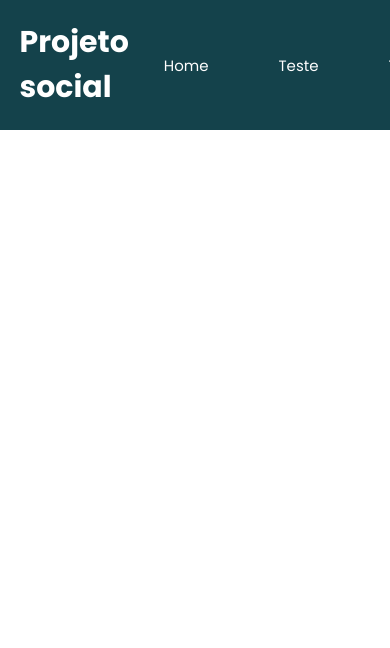
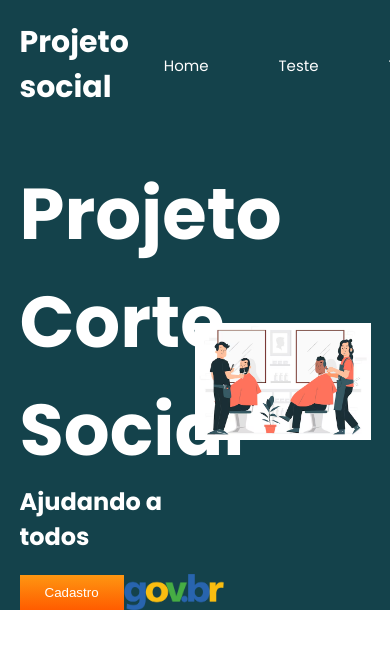
Before and after one commit to joaoamarald/Projeto_CorteSocial, a plain HTML site: page Projeto_CorteSocial/index.html in a window 390 px wide. Shown: the top 648 px of the page. Drawn offline with Linux system fonts and the light colour scheme.

Commit message:
começo de topo responsivo

```diff
--- a/Projeto_CorteSocial/css/style.css
+++ b/Projeto_CorteSocial/css/style.css
@@ -71,3 +71,34 @@ nav {
 .ul li a {
     color: white;
 }
+
+/*main*/
+main .container{
+    display: flex;
+    align-items: center;
+    justify-content: space-between;
+    margin-top: 30px;
+}
+
+.texto {
+width: 50%;
+color: white;
+}
+
+.texto h1 {
+ font-size: 4.5rem;
+}
+
+.texto div {
+    display: flex;
+    align-items: center;
+    margin-top: 20px;
+}
+
+.main-img {
+    width: 50%;
+}
+
+.main-img img {
+    width: 100%;
+}
--- a/Projeto_CorteSocial/index.html
+++ b/Projeto_CorteSocial/index.html
@@ -28,6 +28,29 @@
             <!-- fim container-->
         </header>
         <!-- Fim Header -->
+        <!-- Começo Main -->
+         <main>
+            <!-- Começo Container -->
+                <div class="container">
+                    <!-- texto -->
+                     <div class="texto">
+                        <h1>Projeto Corte Social</h1>
+                        <h2>Ajudando a todos </h2>
+                        <div>
+                            <button class="btn"> Cadastro </button>
+                            <img src="img/gov.png" alt="gov" width="100px">
+                        </div>
+                     </div>
+                    <!-- fim texto -->
+                    <!-- começo MainImg -->
+                     <div class="main-img">
+                        <img src="img/cortandocabelo.png" alt="imagem de corte">
+                     </div>
+                    <!-- fim MainImg -->
+                </div>
+            <!-- Fim Container -->
+         </main>
+        <!-- Fim Main -->
     </div>
 
 </body>
```
Also changed, not shown: Projeto_CorteSocial/img/cortandocabelo.png (added), Projeto_CorteSocial/img/gov.png (added).
